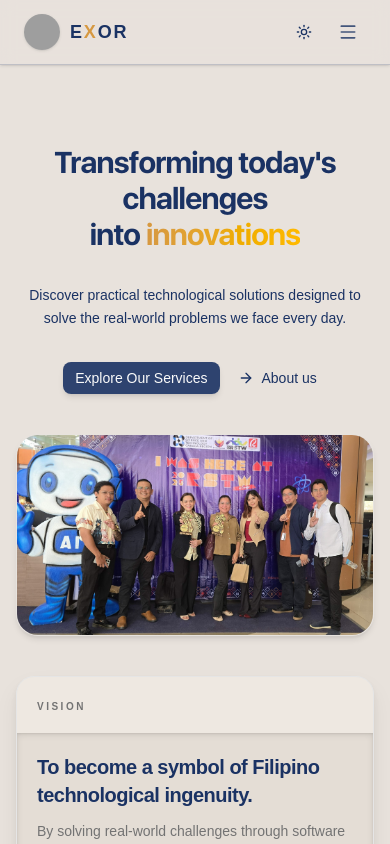
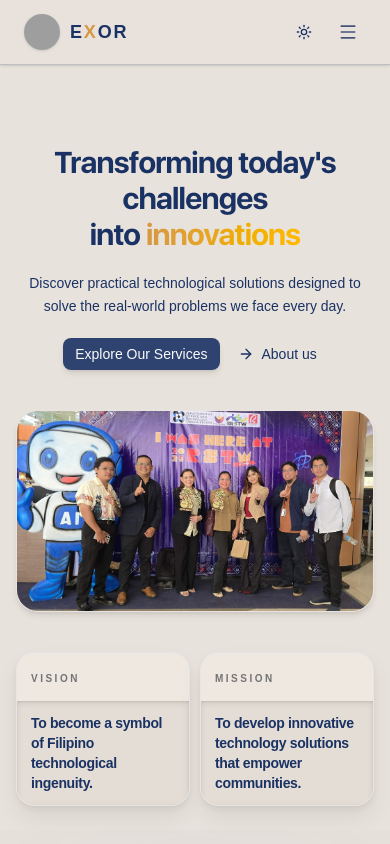
Before and after one commit to Jetrossgalinato/Exor, a Next.js app: page / in a window 390 px wide. Shown: the top 844 px of the page. Built offline with nearby package versions, Linux system fonts and the light colour scheme; grey boxes are pictures that could not be loaded; a web font is replaced by a local one.

Commit message:
fix: UI issue on small screen (header)

```diff
--- a/components/header.tsx
+++ b/components/header.tsx
@@ -21,7 +21,7 @@ export default function Header() {
       className="flex flex-col items-center text-center px-4 pt-36 pb-6 gap-10 md:px-6 md:pt-60 md:pb-8 md:gap-16 max-w-7xl w-full mx-auto"
     >
       {/* Hero text */}
-      <div className="flex flex-col items-center gap-6">
+      <div className="flex flex-col items-center gap-3 md:gap-6">
         <TypographyH1>
           <span className="text-foreground">
             Transforming {"today's"} challenges
@@ -72,17 +72,18 @@ export default function Header() {
       </div>
 
       {/* Vision & Mission */}
-      <div className="w-full grid grid-cols-1 md:grid-cols-2 gap-5 text-left">
+      <div className="w-full grid grid-cols-2 md:grid-cols-2 gap-2.5 md:gap-5 text-left">
         <div className="flex flex-col overflow-hidden rounded-2xl border border-border bg-card-near shadow-[0_1px_2px_rgba(0,0,0,0.04),0_4px_8px_rgba(0,0,0,0.06),0_12px_24px_rgba(0,0,0,0.06)]">
-          <div className="px-5 py-4 md:px-8 md:py-5">
+          <div className="px-3.5 py-3 md:px-8 md:py-5">
             <span className="text-[10px] font-semibold tracking-[0.25em] uppercase text-muted-foreground">
               Vision
             </span>
           </div>
-          <div className="flex flex-col gap-3 px-5 py-5 md:px-8 md:py-6 bg-card shadow-[inset_0_2px_6px_rgba(0,0,0,0.1),inset_0_1px_2px_rgba(0,0,0,0.08)]">
+          <div className="flex flex-col gap-2 md:gap-3 px-3.5 py-3 md:px-8 md:py-6 bg-card shadow-[inset_0_2px_6px_rgba(0,0,0,0.1),inset_0_1px_2px_rgba(0,0,0,0.08)]">
             <TypographyH3>
               To become a symbol of Filipino technological ingenuity.
             </TypographyH3>
+            <div className="hidden sm:block">
               <TypographyMuted>
                 By solving real-world challenges through software solutions in
                 order to empower our community to chart its own path to
@@ -90,18 +91,20 @@ export default function Header() {
               </TypographyMuted>
             </div>
           </div>
+        </div>
 
         <div className="flex flex-col overflow-hidden rounded-2xl border border-border bg-card-near shadow-[0_1px_2px_rgba(0,0,0,0.04),0_4px_8px_rgba(0,0,0,0.06),0_12px_24px_rgba(0,0,0,0.06)]">
-          <div className="px-5 py-4 md:px-8 md:py-5">
+          <div className="px-3.5 py-3 md:px-8 md:py-5">
             <span className="text-[10px] font-semibold tracking-[0.25em] uppercase text-muted-foreground">
               Mission
             </span>
           </div>
-          <div className="flex flex-col gap-3 px-5 py-5 md:px-8 md:py-6 bg-card shadow-[inset_0_2px_6px_rgba(0,0,0,0.1),inset_0_1px_2px_rgba(0,0,0,0.08)]">
+          <div className="flex flex-col gap-2 md:gap-3 px-3.5 py-3 md:px-8 md:py-6 bg-card shadow-[inset_0_2px_6px_rgba(0,0,0,0.1),inset_0_1px_2px_rgba(0,0,0,0.08)]">
             <TypographyH3>
               To develop innovative technology solutions that empower
               communities.
             </TypographyH3>
+            <div className="hidden sm:block">
               <TypographyMuted>
                 We provide practical solutions to real-world challenges, working
                 toward a more sustainable and inclusive future for all.
@@ -109,6 +112,7 @@ export default function Header() {
             </div>
           </div>
         </div>
+      </div>
     </section>
   );
 }
--- a/components/typography.tsx
+++ b/components/typography.tsx
@@ -18,7 +18,7 @@ export function TypographyH2({ children }: { children: React.ReactNode }) {
 
 export function TypographyH3({ children }: { children: React.ReactNode }) {
   return (
-    <h3 className="scroll-m-20 text-xl md:text-2xl font-semibold tracking-tight">
+    <h3 className="scroll-m-20 text-sm sm:text-xl md:text-2xl font-semibold tracking-tight">
       {children}
     </h3>
   );
```
Lines whose indentation alone changed are shown as unchanged.
